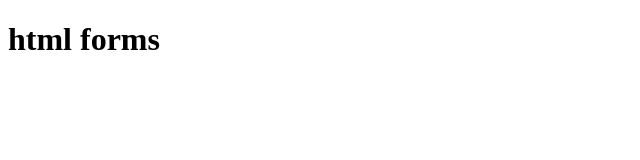
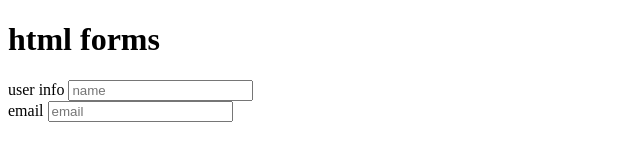
Before and after one commit to jacktoneowidi/HTML, a plain HTML site: page lesson_5/index.html in a window 1280 px wide. Shown: the whole page, without its empty margins (0-640 px from the left). Drawn offline with Linux system fonts and the light colour scheme.

Commit message:
learning html forms

```diff
--- a/lesson_5/index.html
+++ b/lesson_5/index.html
@@ -3,6 +3,7 @@
 <head>
     <meta charset="UTF-8">
     <meta name="viewport" content="width=device-width, initial-scale=1.0">
+    <link rel="stylesheet" href="index.css">
     <title>form</title>
 </head>
 <body>
@@ -10,6 +11,17 @@
 
     <h1>html forms</h1>
 
+   <form >
 
+    <label for="username">user info</label>
+    <input type="text" id="username" placeholder="name">
+
+    <br>
+
+
+    <label for="your-email">email</label>
+    <input type="email" id="your-email" placeholder="email">
+
+   </form>
 </body>
 </html>
```
Also changed, not shown: lesson_5/index.css (added).
